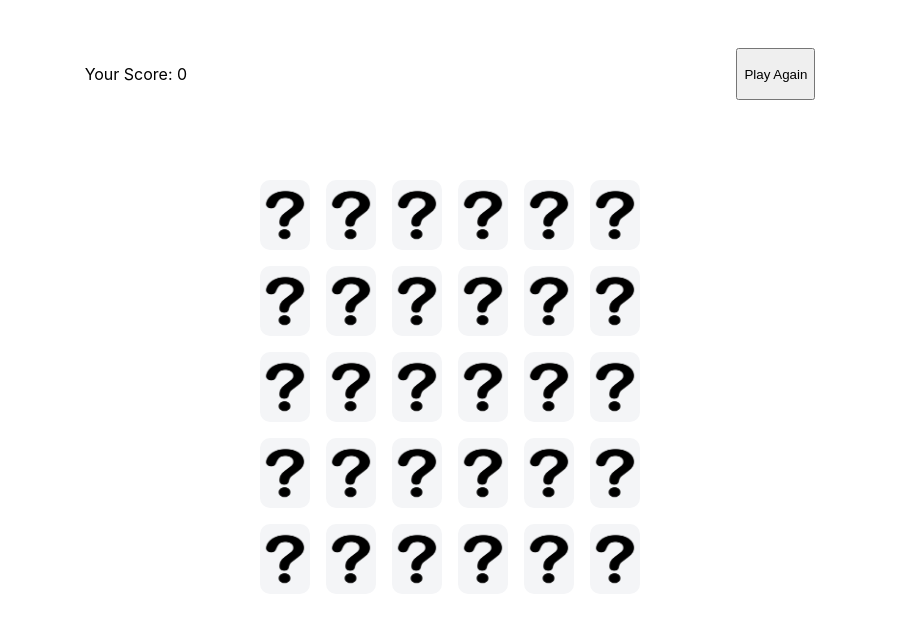
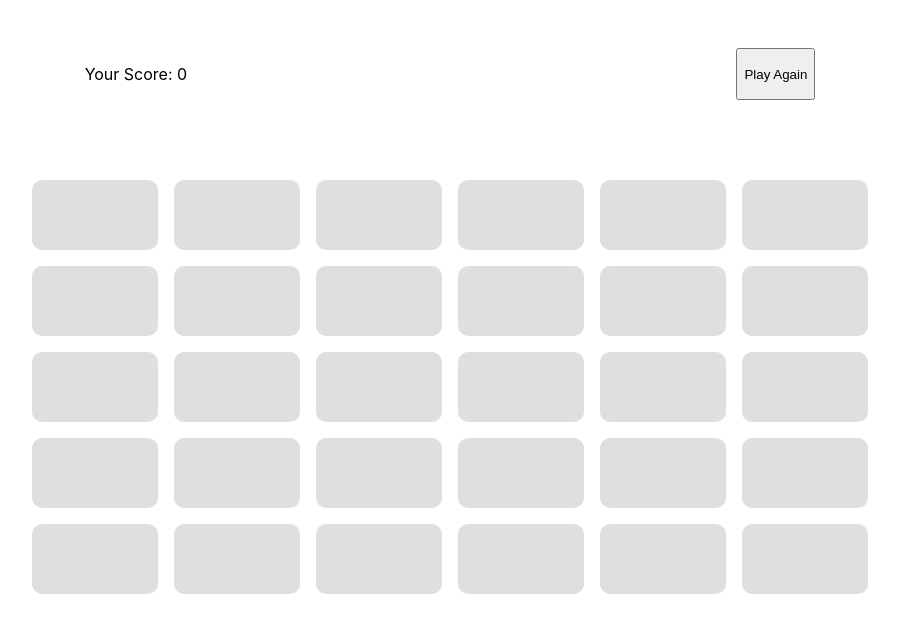
Before and after one commit to hakanolgun/redux-cardMemoryGame, a React (Create React App) app: page / in a window 1280 px wide. Shown: the top 632 px of the page, without its empty margins (190-1089 px from the left). Built offline with nearby package versions, Linux system fonts and the light colour scheme.

Commit message:
youtube flip checkbox deneme öncesi son hali

```diff
--- a/src/App.css
+++ b/src/App.css
@@ -13,5 +13,6 @@
   gap: 1rem;
   padding: 2rem;
   max-width: 900px;
+  width: 100%;
   justify-content: center;
 }
--- a/src/components/card/Card.js
+++ b/src/components/card/Card.js
@@ -26,20 +26,21 @@ function Card({ card }) {
       dispatch(closeAgain(id));
     }, 1000);
   };
+
   return (
     <div
-      className={`${styles.cardContainer} ${card.hidden ? styles.hidden : ""}`}
+      className={`${styles.cardContainer} ${card.hidden ? styles.hidden : ""} ${
+        !card.isOpen && styles.toggle
+      }`}
       onClick={() => handleToggle(card.id)}
     >
       <img
-        className={`${styles.cardImage_front} ${card.isOpen && styles.toggle}`}
+        className={`${styles.cardImage_front}`}
         src={questionicon}
         alt={card.title}
       />
       <img
-        className={`${styles.cardImage_back} ${!card.isOpen && styles.toggle} ${
-          card.hidden && styles.finished
-        }`}
+        className={`${styles.cardImage_back} ${card.hidden && styles.finished}`}
         src={card.src}
         alt={card.title}
       />
--- a/src/components/card/styles.module.css
+++ b/src/components/card/styles.module.css
@@ -2,7 +2,7 @@
   box-sizing: border-box;
   cursor: pointer;
   border-radius: 10px;
-  background-color: #f4f5f7;
+  background-color: #dfdfdf;
   padding: 1rem 0.7rem;
   display: flex;
   align-items: center;
@@ -10,7 +10,7 @@
   height: 70px;
   perspective: 1000px;
   position: relative;
-  transition: transform 1.6s;
+  transition: transform 1s;
   transform-style: preserve-3d;
 }
 
@@ -29,7 +29,6 @@
 }
 
 .hidden {
-  /* visibility: hidden; */
   opacity: 0.4;
   pointer-events: none;
 }
--- a/src/redux/cardsSlice.js
+++ b/src/redux/cardsSlice.js
@@ -1,4 +1,4 @@
-import { createSlice, current } from "@reduxjs/toolkit";
+import { createSlice } from "@reduxjs/toolkit";
 import { nanoid } from "@reduxjs/toolkit";
 
 export const cardsSlice = createSlice({
```
